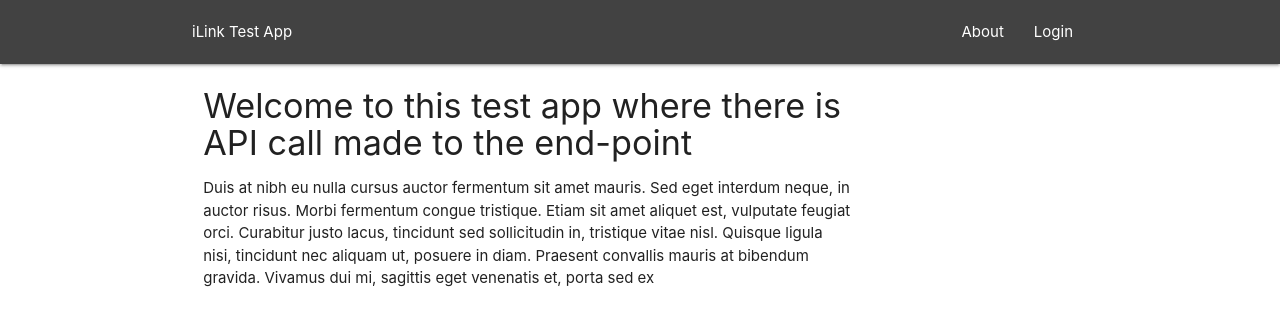
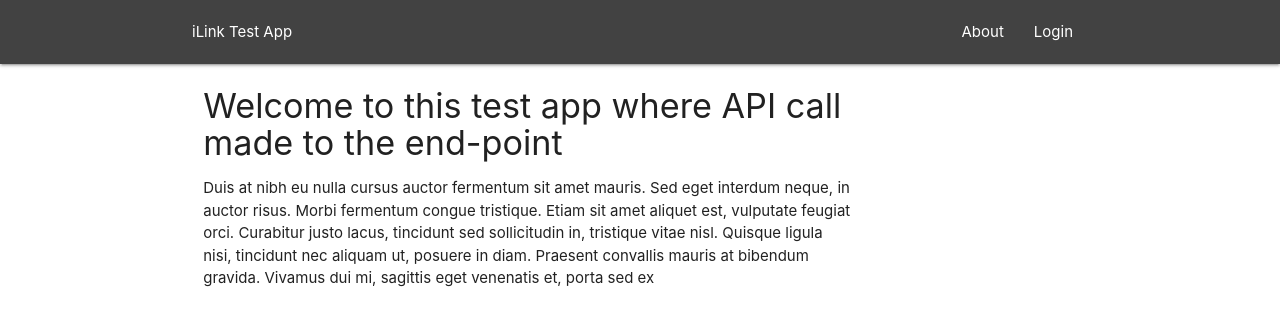
Before and after one commit to azamatbekmurat/userLoginTestApp, a React (Create React App) app: page / in a window 1280 px wide. Shown: the top 326 px of the page. Built offline with nearby package versions, Linux system fonts and the light colour scheme.

Commit message:
update home component

```diff
--- a/src/components/Home.jsx
+++ b/src/components/Home.jsx
@@ -5,10 +5,7 @@ const Home = () => {
     <div className="dashboard container">
       <div className="row">
         <div className="col s12 m9">
-          <h4>
-            Welcome to this test app where there is API call made to the
-            end-point
-          </h4>
+          <h4>Welcome to this test app where API call made to the end-point</h4>
           <p>
             Duis at nibh eu nulla cursus auctor fermentum sit amet mauris. Sed
             eget interdum neque, in auctor risus. Morbi fermentum congue
```
